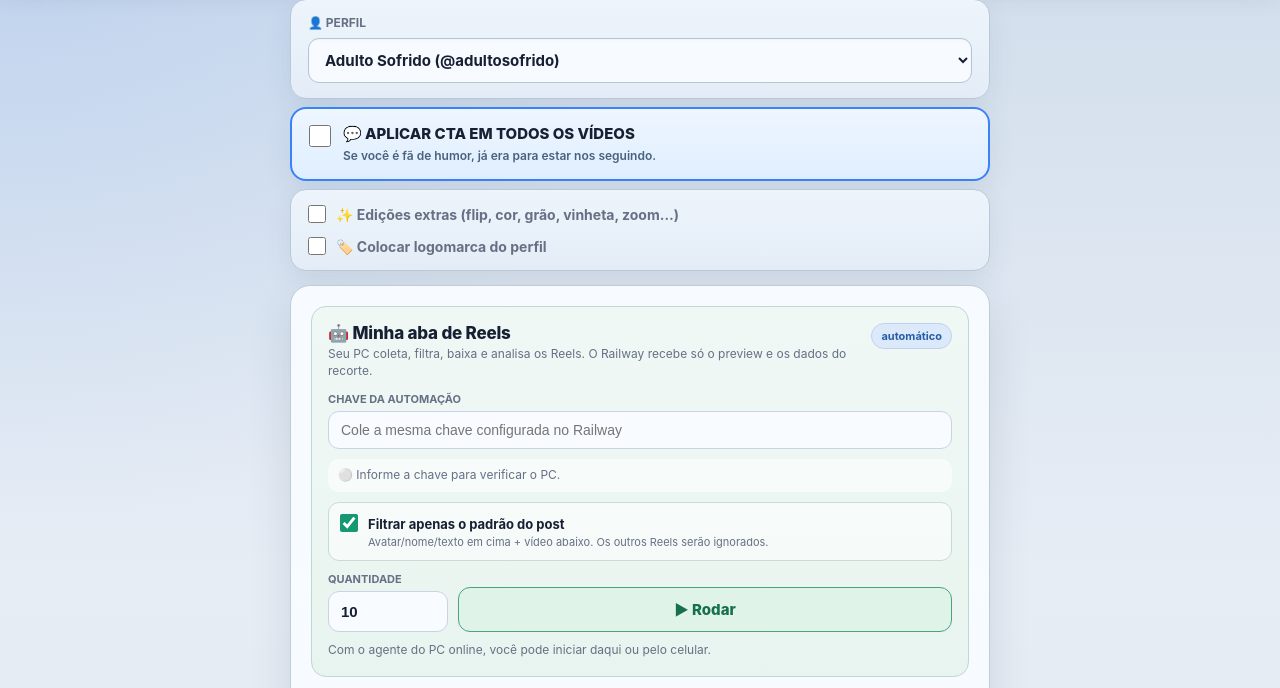
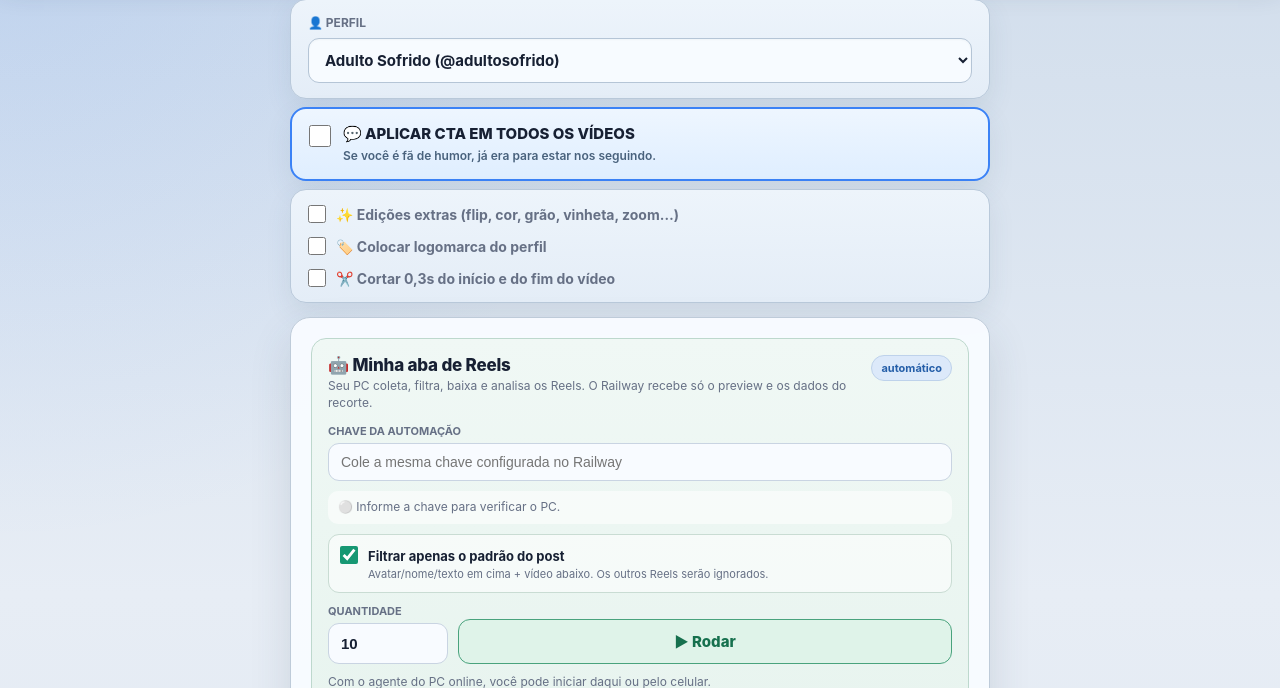
Before and after one commit to TeemotioBB/GERADOR-DE-MEMES, a Flask app: page / in a window 1280 px wide. Shown: the part 130-818 px from the top of the page. Run offline with Flask 3, Linux system fonts and the light colour scheme; some libraries are stand-ins or nearby versions.

Commit message:
Update index.html

```diff
--- a/templates/index.html
+++ b/templates/index.html
@@ -439,6 +439,10 @@
     <label style="display:flex;align-items:center;gap:10px;cursor:pointer;font-size:14px;font-weight:650;margin-top:6px;">
       <input type="checkbox" id="chkUsarLogo" style="width:18px;height:18px;accent-color:#3b82f6;">
       🏷️ Colocar logomarca do perfil
+    </label>
+    <label style="display:flex;align-items:center;gap:10px;cursor:pointer;font-size:14px;font-weight:650;margin-top:6px;">
+      <input type="checkbox" id="chkCortarExtremidades" style="width:18px;height:18px;accent-color:#3b82f6;">
+      ✂️ Cortar 0,3s do início e do fim do vídeo
     </label>
   </div>
 
@@ -2007,6 +2011,8 @@ https://www.instagram.com/reel/..."></textarea>
       document.getElementById('chkEdicoesExtras').checked;
     const usarLogo =
       document.getElementById('chkUsarLogo').checked;
+    const cortarExtremidades =
+      document.getElementById('chkCortarExtremidades').checked;
 
     const payloads = fila.map(it => ({
       id: it.jobId,
@@ -2015,7 +2021,8 @@ https://www.instagram.com/reel/..."></textarea>
       perfil: perfilSel,
       uniqueness: {
         edicoes_extras: edicoesExtras,
-        usar_logo: usarLogo
+        usar_logo: usarLogo,
+        cortar_extremidades: cortarExtremidades
       }
     }));
 
```
